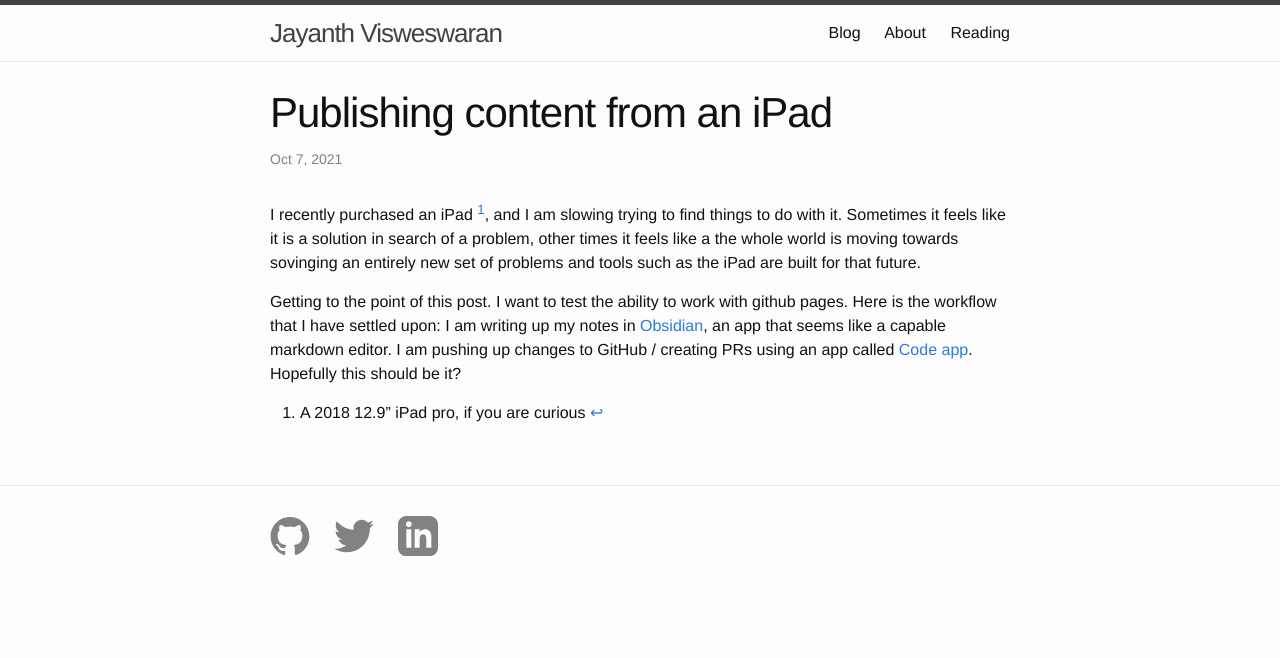
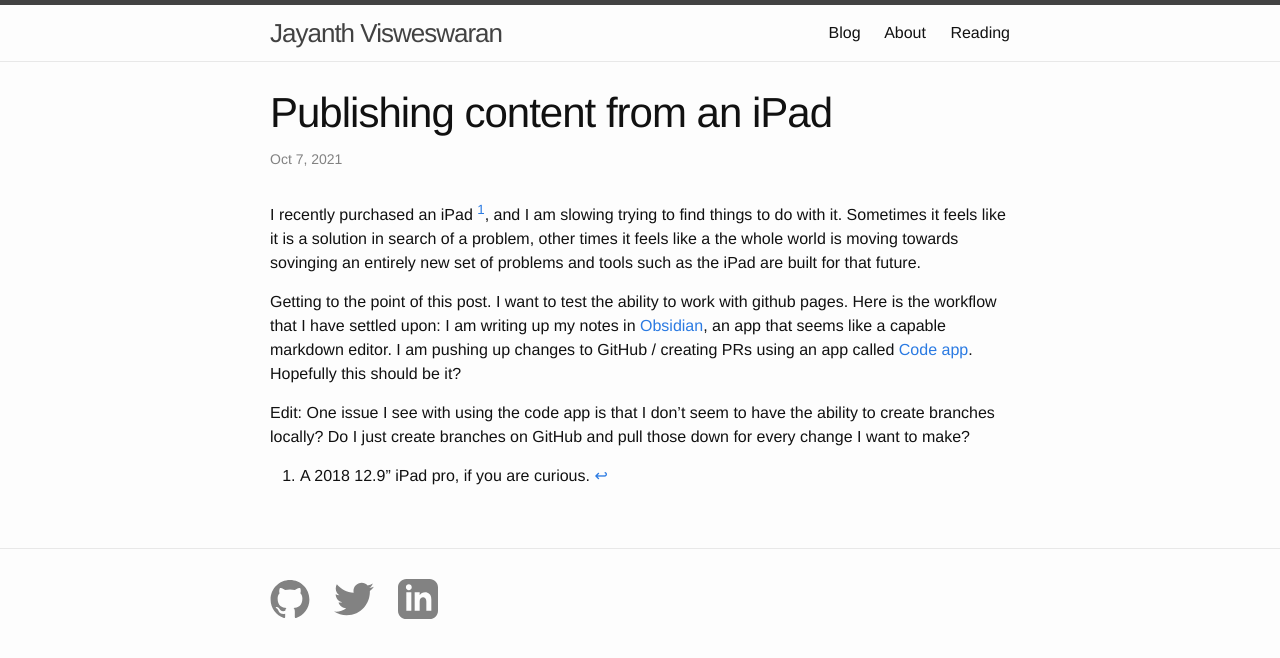
Before and after one commit to goose42/goose42.github.io, a Jekyll site: the page built from _posts/2021-10-06-writing-from-an-ipad.md, in a window 1280 px wide. Shown: the top 658 px of the page. Built offline with Jekyll 4.4.1, drawn with Linux system fonts in a browser that asks for light colours.

Commit message:
Updates on publishing from an ipad

```diff
--- a/_posts/2021-10-06-writing-from-an-ipad.md
+++ b/_posts/2021-10-06-writing-from-an-ipad.md
@@ -10,4 +10,6 @@ I recently purchased an iPad [^1], and I am slowing trying to find things to do
 
 Getting to the point of this post. I want to test the ability to work with github pages. Here is the workflow that I have settled upon: I am writing up my notes in [Obsidian](https://obsidian.md/), an app that seems like a capable markdown editor.  I am pushing up changes to GitHub / creating PRs using an app called [Code app](https://thebaselab.com/code/). Hopefully this should be it?
 
-[^1]: A 2018 12.9" iPad pro, if you are curious
+Edit: One issue I see with using the code app is that I don't seem to have the ability to create branches locally? Do I just create branches on GitHub and pull those down for every change I want to make?
+
+[^1]: A 2018 12.9" iPad pro, if you are curious.
```
